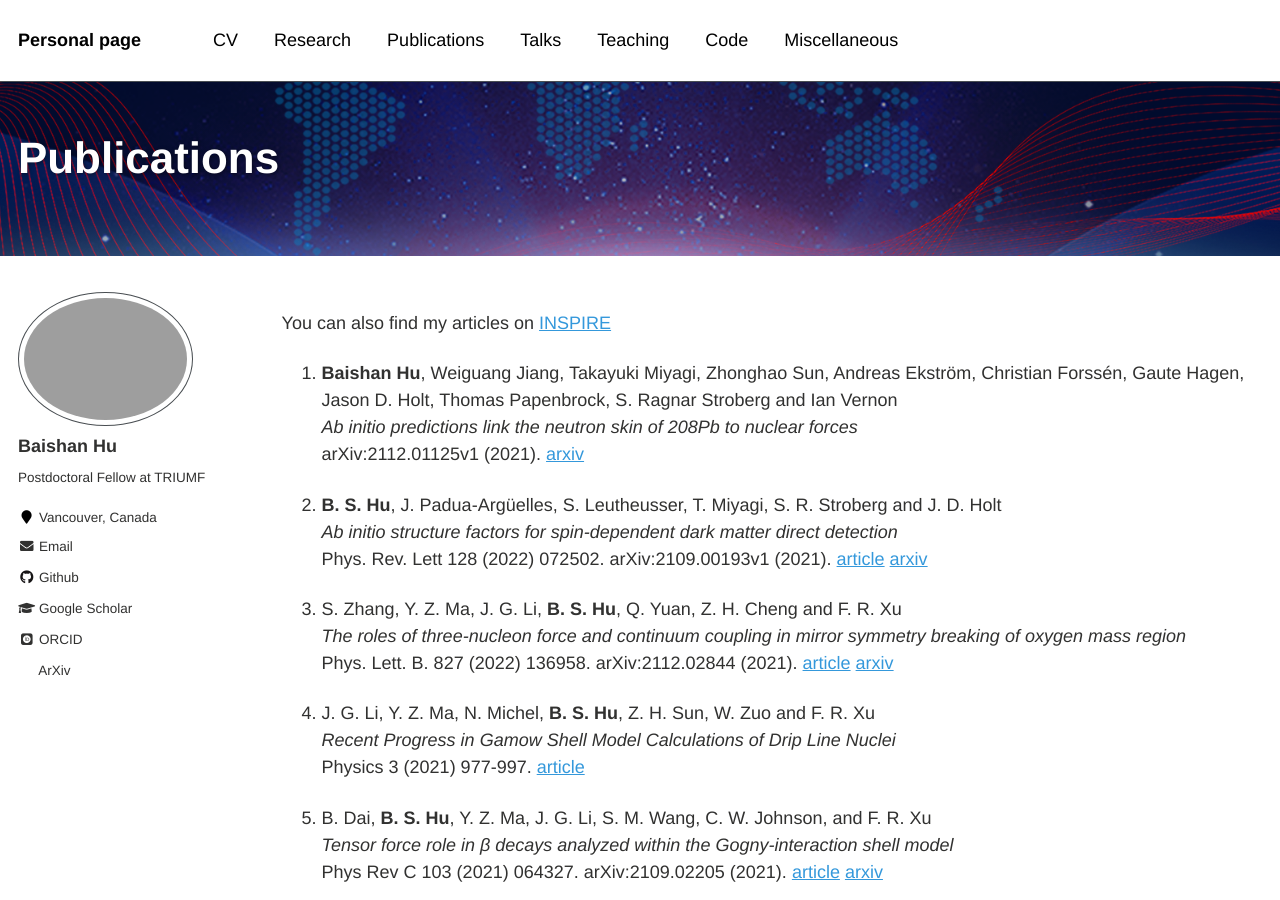
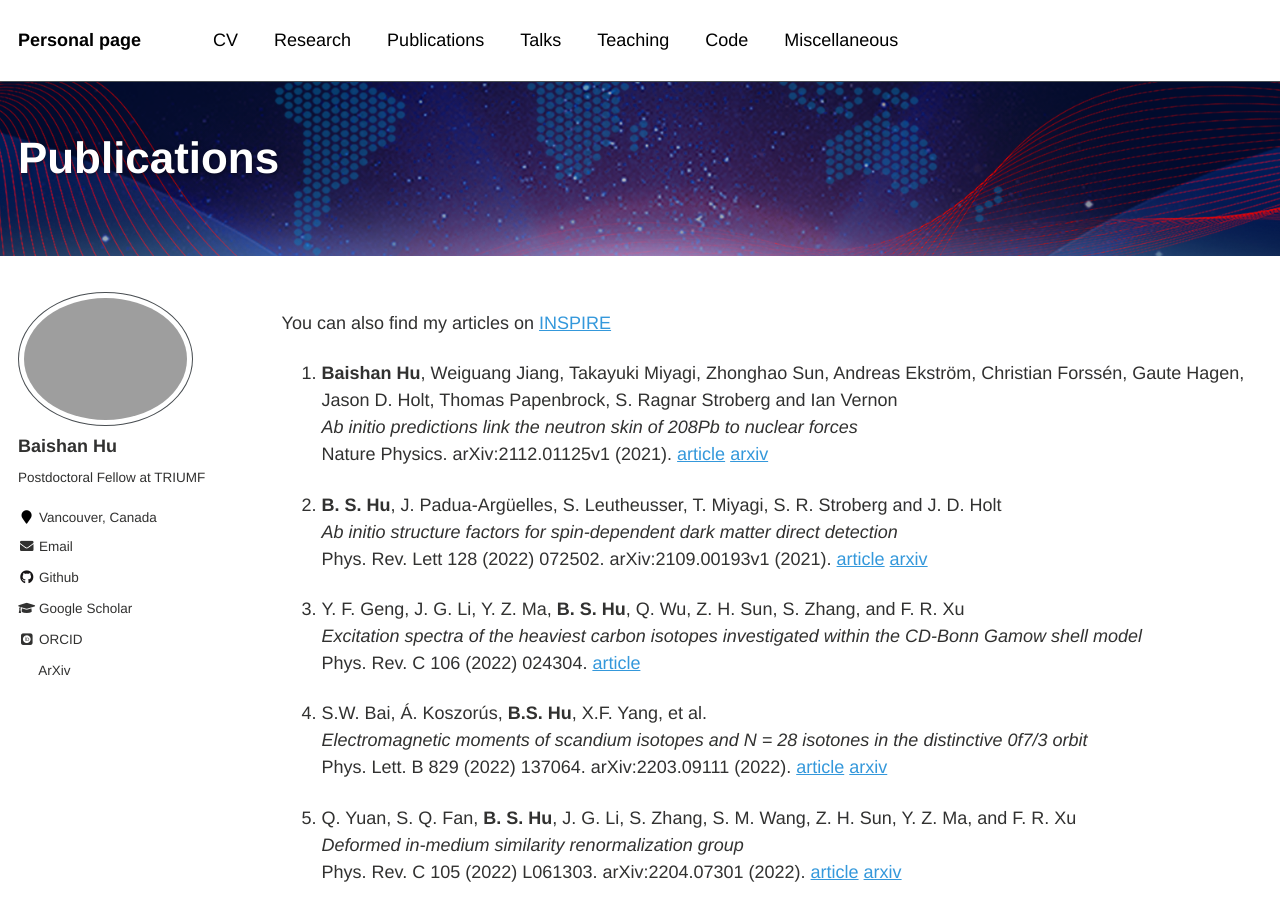
Before and after one commit to BaishanHu/baishanhu.github.io, a Jekyll site: the page built from _pages/publications.md, in a window 1280 px wide and 900 px high. Built offline with Jekyll 4.4.1, drawn with Linux system fonts in a browser that asks for light colours; some web fonts are replaced; formulas are drawn with MathJax 3.

Commit message:
Update publications

```diff
--- a/_pages/publications.md
+++ b/_pages/publications.md
@@ -20,13 +20,25 @@ header:
 
 You can also find my articles on [INSPIRE](https://inspirehep.net/authors/1763531)
 
-27. **Baishan Hu**, Weiguang Jiang, Takayuki Miyagi, Zhonghao Sun, Andreas Ekström, Christian Forssén, Gaute Hagen, Jason D. Holt, Thomas Papenbrock, S. Ragnar Stroberg and Ian Vernon
+30. **Baishan Hu**, Weiguang Jiang, Takayuki Miyagi, Zhonghao Sun, Andreas Ekström, Christian Forssén, Gaute Hagen, Jason D. Holt, Thomas Papenbrock, S. Ragnar Stroberg and Ian Vernon
   <br/>_Ab initio predictions link the neutron skin of 208Pb to nuclear forces_
-  arXiv:2112.01125v1 (2021). [arxiv](https://arxiv.org/abs/2112.01125v1)
+  Nature Physics. arXiv:2112.01125v1 (2021). [article](https://www.nature.com/articles/s41567-022-01715-8) [arxiv](https://arxiv.org/abs/2112.01125v1)
 
-26. **B. S. Hu**, J. Padua-Argüelles, S. Leutheusser, T. Miyagi, S. R. Stroberg and J. D. Holt
+29. **B. S. Hu**, J. Padua-Argüelles, S. Leutheusser, T. Miyagi, S. R. Stroberg and J. D. Holt
   <br/>_Ab initio structure factors for spin-dependent dark matter direct detection_
   Phys. Rev. Lett 128 (2022) 072502. arXiv:2109.00193v1 (2021). [article](https://journals.aps.org/prl/abstract/10.1103/PhysRevLett.128.072502) [arxiv](https://arxiv.org/abs/2109.00193)
+
+28. Y. F. Geng, J. G. Li, Y. Z. Ma, **B. S. Hu**, Q. Wu, Z. H. Sun, S. Zhang, and F. R. Xu
+  <br/>_Excitation spectra of the heaviest carbon isotopes investigated within the CD-Bonn Gamow shell model_
+  Phys. Rev. C 106 (2022) 024304. [article](https://doi.org/10.1103/PhysRevC.106.024304)
+
+27. S.W. Bai, Á. Koszorús, **B.S. Hu**, X.F. Yang, et al.
+  <br/>_Electromagnetic moments of scandium isotopes and N = 28 isotones in the distinctive 0f7/3 orbit_
+  Phys. Lett. B 829 (2022) 137064. arXiv:2203.09111 (2022). [article](https://doi.org/10.1016/j.physletb.2022.137064) [arxiv](https://arxiv.org/abs/2203.09111v2)
+
+26. Q. Yuan, S. Q. Fan, **B. S. Hu**, J. G. Li, S. Zhang, S. M. Wang, Z. H. Sun, Y. Z. Ma, and F. R. Xu
+  <br/>_Deformed in-medium similarity renormalization group_
+  Phys. Rev. C 105 (2022) L061303. arXiv:2204.07301 (2022). [article](https://journals.aps.org/prc/abstract/10.1103/PhysRevC.105.L061303) [arxiv](https://arxiv.org/abs/2204.07301)
 
 25. S. Zhang, Y. Z. Ma, J. G. Li, **B. S. Hu**, Q. Yuan, Z. H. Cheng and F. R. Xu
   <br/>_The roles of three-nucleon force and continuum coupling in mirror symmetry breaking of oxygen mass region_
```
Also changed, not shown: 1 other file.
